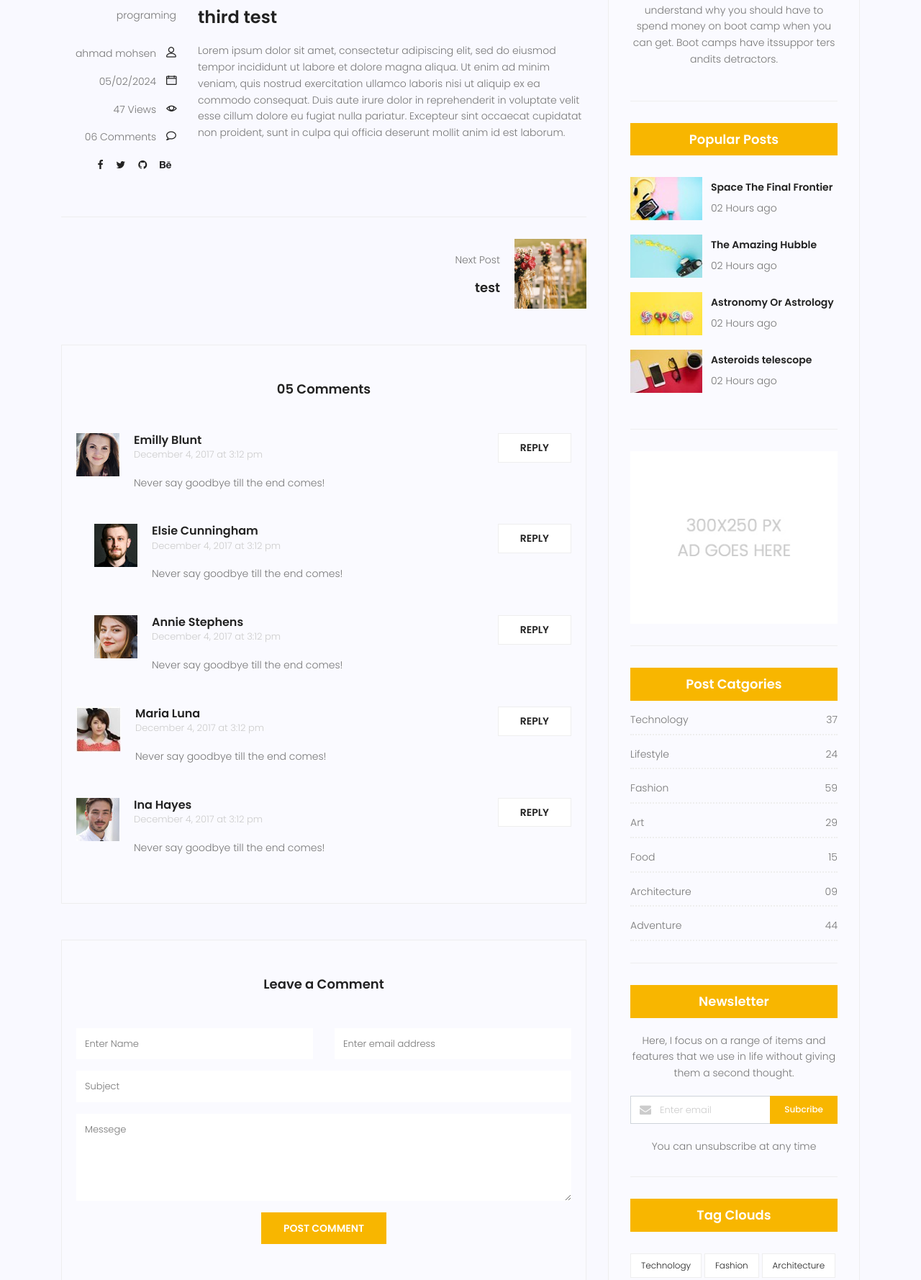
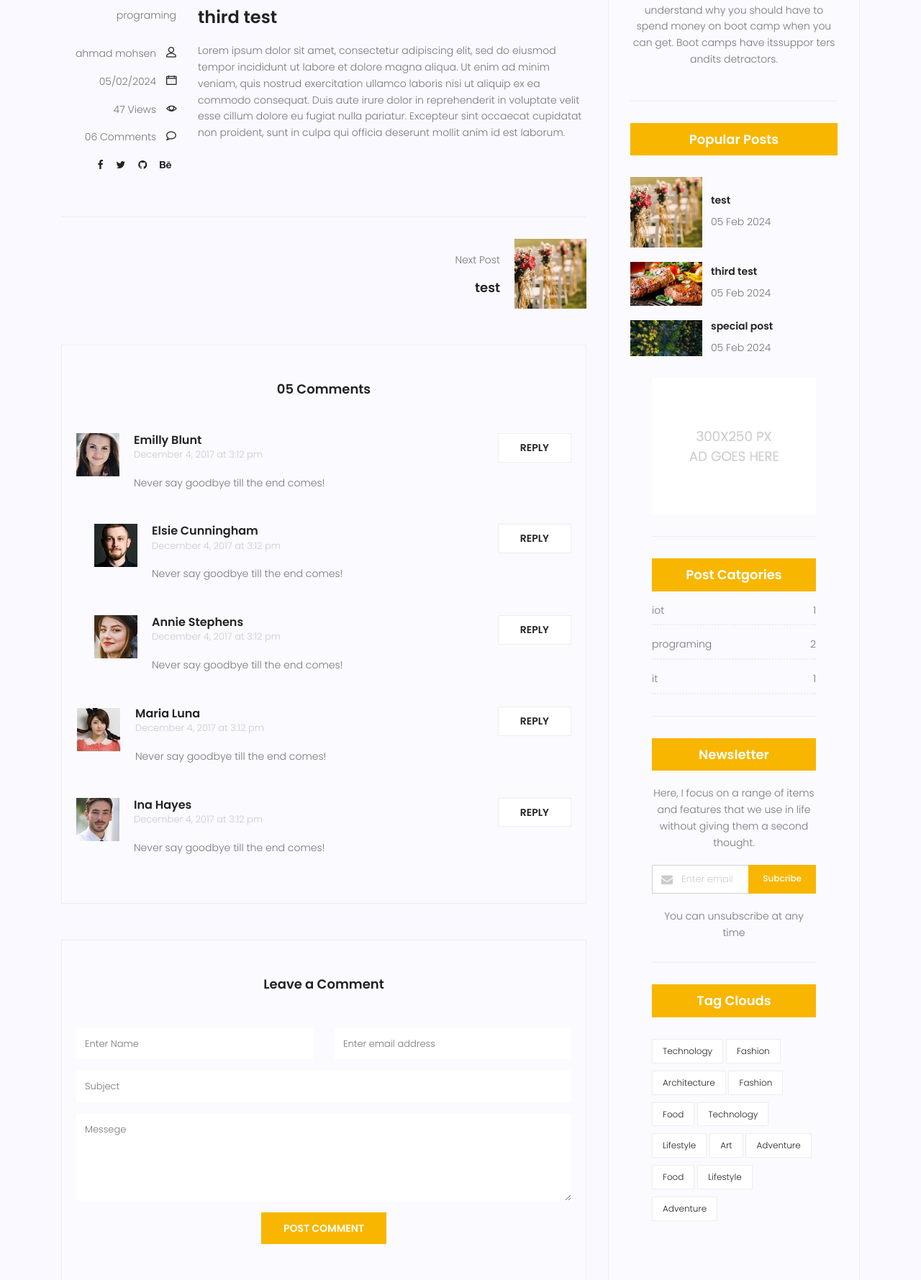
Before and after one commit to askari86/Web1, a Django app: page /blog/4 in a window 1280 px wide. Shown: the part 876-2655 px from the top of the page at 72% size. Run offline with Django 3.2, Linux system fonts and the light colour scheme; data comes from the database, SQL or seed files in the repository; both versions use the stored data as it was after the commit; some libraries are stand-ins or nearby versions.

Commit message:
template tag&inclusion
We searched by doing template tags and making them using categories and we used inclusion for pages.

```diff
--- a/blog/templatetags/blog_tags.py
+++ b/blog/templatetags/blog_tags.py
@@ -1,3 +1,36 @@
 from django import template
+from blog.models import post
+from blog.models import Category
+register=template.Library()
 
-register=template.Library()
+@register.simple_tag(name='plus')
+def function(a=5):
+    return a+2
+
+@register.simple_tag(name='totalpost')
+def total():
+    posts=post.objects.filter(status=1).count()
+    return posts
+
+@register.simple_tag(name='posts')
+def total():
+    posts=post.objects.filter(status=1)
+    return posts
+
+@register.filter
+def snippet(value,arg=70):
+    return  value[:arg]+"..."
+
+@register.inclusion_tag('blog/blog-papular-post.html')
+def lastposts(arg=3):
+    posts=post.objects.filter(status=1).order_by('publish_date')
+    return {'posts':posts}
+
+@register.inclusion_tag('blog/blog-categorys-post.html')
+def postcategotys():
+    posts=post.objects.filter(status=1)
+    category=Category.objects.all()
+    cat_dict ={}
+    for name in category:
+       cat_dict[name]=posts.filter(category=name).count()
+    return {'categ':cat_dict}
--- a/blog/urls.py
+++ b/blog/urls.py
@@ -4,5 +4,5 @@ app_name="blog"
 urlpatterns = [
     path('',blog_home,name="blog_home"),
     path('<int:pid>',blog_single,name="single"),
-    #path('post-<int:pid>',test,name='test')
+    path('category/<str:cat_name>',blog_category,name='category')
 ]
--- a/blog/views.py
+++ b/blog/views.py
@@ -6,7 +6,6 @@ def blog_home(request):
     currnt_time=timezone.now()
     filter_post=post.objects.filter(status=1,publish_date__lte=currnt_time)
     context={'posts':filter_post}
-
     return render(request,'blog/blog-home.html',context)
 
 def blog_single(request,pid):
@@ -20,7 +19,14 @@ def blog_single(request,pid):
     return render(request,'blog/blog-single.html',context)
 
 
-def test(request,pid):
-    pas=get_object_or_404(post,pk=pid)
-    context={'pas':pas}
-    return render(request,'test.html',context)
+# def test(request,pid):
+#     pas=get_object_or_404(post,pk=pid)
+#     context={'pas':pas}
+#     return render(request,'train-if.html',context)
+
+def blog_category(request,cat_name):
+    currnt_time=timezone.now()
+    posts=post.objects.filter(status=1,publish_date__lte=currnt_time)
+    posts=posts.filter(category__name=cat_name)
+    context={'posts':posts}
+    return render(request,'blog/blog-home.html',context)
--- a/statics/css/main.css
+++ b/statics/css/main.css
@@ -3656,6 +3656,7 @@ body.mobile-nav-active #mobile-nav-toggle {
 
 .widget-wrap .popular-post-widget .popular-post-list .thumb img {
   width: 100%;
+  max-width: 100px
 }
 
 .widget-wrap .popular-post-widget .single-post-list {
--- /dev/null
+++ b/templates/blog/blog-categorys-post.html
@@ -0,0 +1,15 @@
+{% load static %}
+{% load blog_tags %}
+<div class="single-sidebar-widget post-category-widget">
+    <h4 class="category-title">Post Catgories</h4>
+    <ul class="cat-list">
+        {% for name,count in categ.items %}
+        <li>
+            <a href="{% url 'blog:category' cat_name=name %}" class="d-flex justify-content-between">
+                <p>{{name}}</p>
+                <p>{{count}}</p>
+            </a>
+        </li>
+        {% endfor %}
+    </ul>
+</div>
--- /dev/null
+++ b/templates/blog/blog-papular-post.html
@@ -0,0 +1,19 @@
+{% load static %}
+{% load blog_tags %}
+<div class="single-sidebar-widget popular-post-widget">
+    <h4 class="popular-title">Popular Posts</h4>
+    <div class="popular-post-list">
+        {% for post in posts %}
+        <div class="single-post-list d-flex flex-row align-items-center">
+            <div class="thumb">
+                <img class="img-fluid" src="{{post.image.url}}" alt="">
+            </div>
+            <div class="details">
+                <a href="{% url 'blog:single' pid=post.id %}">
+                    <h6>{{post.test}}</h6>
+                </a>
+                <p> {{post.publish_date|date:"d M Y"}}</p>
+            </div>
+        </div>
+        {% endfor %}
+</div>
--- a/templates/blog/blog-single.html
+++ b/templates/blog/blog-single.html
@@ -1,6 +1,6 @@
 {% extends "basic.html" %}
 {% load static %}
-{% load blog_tags%}
+{% load blog_tags %}
 {% block body %}
 <!-- start banner Area -->
 <section class="relative about-banner">
@@ -252,103 +252,9 @@
 						</form>
 					</div>
 					{% include 'blog/blog-writer.html' %}
-					<div class="single-sidebar-widget popular-post-widget">
-						<h4 class="popular-title">Popular Posts</h4>
-						<div class="popular-post-list">
-							<div class="single-post-list d-flex flex-row align-items-center">
-								<div class="thumb">
-									<img class="img-fluid" src="{% static 'img/blog/pp1.jpg'%}" alt="">
-								</div>
-								<div class="details">
-									<a href="blog-single.html">
-										<h6>Space The Final Frontier</h6>
-									</a>
-									<p>02 Hours ago</p>
-								</div>
-							</div>
-							<div class="single-post-list d-flex flex-row align-items-center">
-								<div class="thumb">
-									<img class="img-fluid" src="{% static 'img/blog/pp2.jpg'%}" alt="">
-								</div>
-								<div class="details">
-									<a href="blog-single.html">
-										<h6>The Amazing Hubble</h6>
-									</a>
-									<p>02 Hours ago</p>
-								</div>
-							</div>
-							<div class="single-post-list d-flex flex-row align-items-center">
-								<div class="thumb">
-									<img class="img-fluid" src="{% static 'img/blog/pp3.jpg'%}" alt="">
-								</div>
-								<div class="details">
-									<a href="blog-single.html">
-										<h6>Astronomy Or Astrology</h6>
-									</a>
-									<p>02 Hours ago</p>
-								</div>
-							</div>
-							<div class="single-post-list d-flex flex-row align-items-center">
-								<div class="thumb">
-									<img class="img-fluid" src="{% static 'img/blog/pp4.jpg'%}" alt="">
-								</div>
-								<div class="details">
-									<a href="blog-single.html">
-										<h6>Asteroids telescope</h6>
-									</a>
-									<p>02 Hours ago</p>
-								</div>
-							</div>
-						</div>
-					</div>
+					{% lastposts %}
 					{% include 'blog/blog-ads.html' %}
-					<div class="single-sidebar-widget post-category-widget">
-						<h4 class="category-title">Post Catgories</h4>
-						<ul class="cat-list">
-							<li>
-								<a href="#" class="d-flex justify-content-between">
-									<p>Technology</p>
-									<p>37</p>
-								</a>
-							</li>
-							<li>
-								<a href="#" class="d-flex justify-content-between">
-									<p>Lifestyle</p>
-									<p>24</p>
-								</a>
-							</li>
-							<li>
-								<a href="#" class="d-flex justify-content-between">
-									<p>Fashion</p>
-									<p>59</p>
-								</a>
-							</li>
-							<li>
-								<a href="#" class="d-flex justify-content-between">
-									<p>Art</p>
-									<p>29</p>
-								</a>
-							</li>
-							<li>
-								<a href="#" class="d-flex justify-content-between">
-									<p>Food</p>
-									<p>15</p>
-								</a>
-							</li>
-							<li>
-								<a href="#" class="d-flex justify-content-between">
-									<p>Architecture</p>
-									<p>09</p>
-								</a>
-							</li>
-							<li>
-								<a href="#" class="d-flex justify-content-between">
-									<p>Adventure</p>
-									<p>44</p>
-								</a>
-							</li>
-						</ul>
-					</div>
+					{% postcategotys %}
 					<div class="single-sidebar-widget newsletter-widget">
 						<h4 class="newsletter-title">Newsletter</h4>
 						<p>
--- a/website/views.py
+++ b/website/views.py
@@ -11,4 +11,4 @@ def contact(request):
     return render(request,'web/contact.html')
 
 def test(request):
-    return render(request,'web/test.html')
+    return render(request,'test.html')
```
Also changed, not shown: templates/blog/blog-home.html (+5 -98 lines), templates/test.html (+13 -18 lines), templates/train-if.html (added, +26 -0 lines), templates/web/test.html (deleted, +0 -11 lines), blog/admin.py (line endings or trailing spaces), db.sqlite3.
